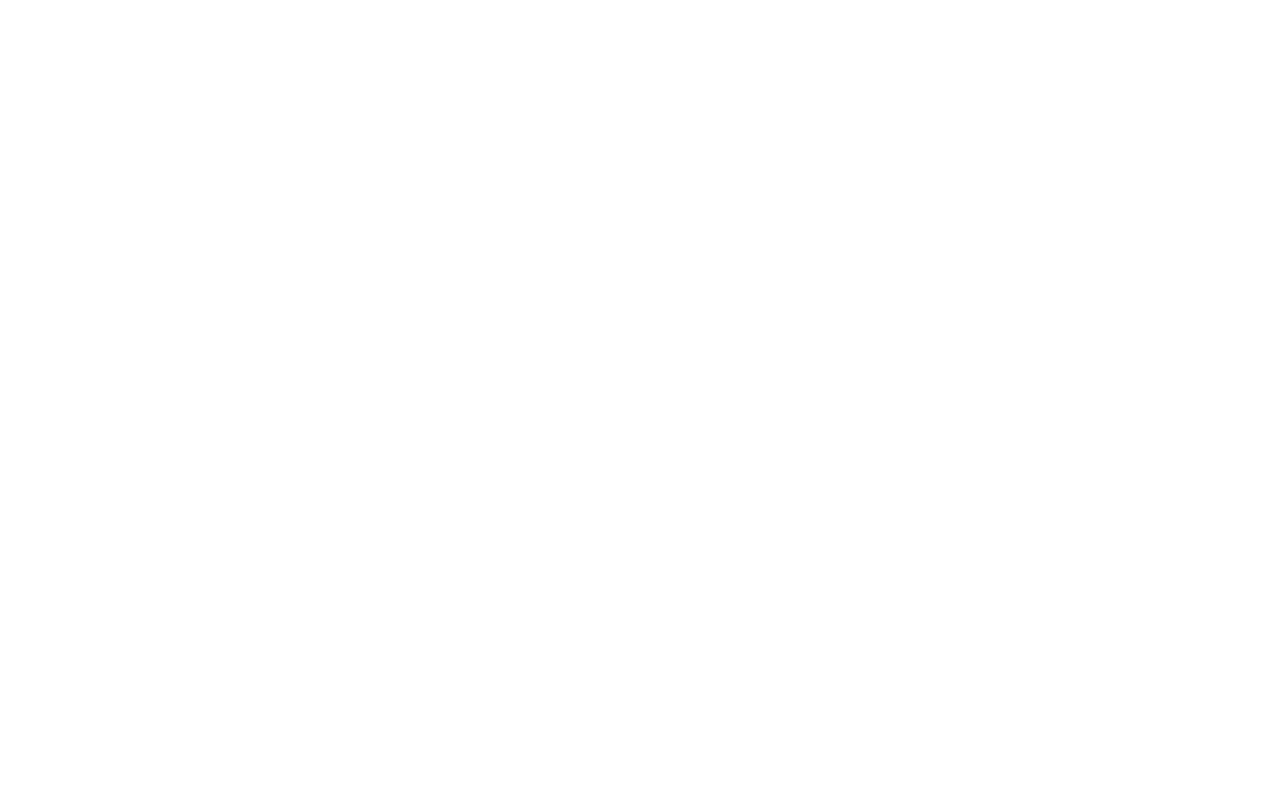
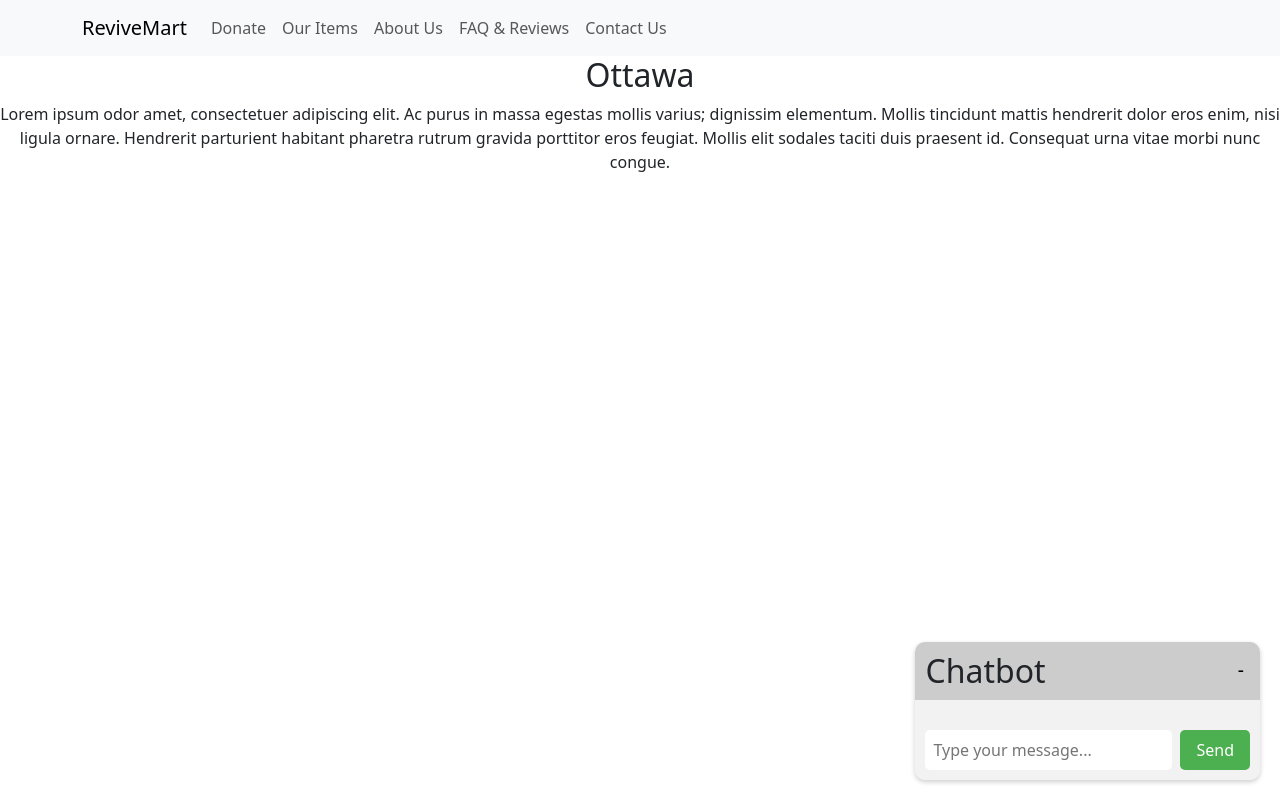
Before and after one commit to emma-t/SEG3125-Project-2, a React (Create React App) app: page / in a window 1280 px wide. Built offline with nearby package versions, Linux system fonts and the light colour scheme.

Commit message:
Reverted base url

```diff
--- a/src/index.js
+++ b/src/index.js
@@ -1,18 +1,15 @@
 import React from 'react';
-import ReactDOM from 'react-dom';
-import { BrowserRouter } from 'react-router-dom';
+import ReactDOM from 'react-dom/client';
 import './index.css';
 import App from './App';
 import reportWebVitals from './reportWebVitals';
 import 'bootstrap/dist/css/bootstrap.min.css';
 
-ReactDOM.render(
+const root = ReactDOM.createRoot(document.getElementById('root'));
+root.render(
   <React.StrictMode>
-    <BrowserRouter basename="/seg3125-project-2">
-      <App />
-    </BrowserRouter>
-  </React.StrictMode>,
-  document.getElementById('root')
+    <App />
+  </React.StrictMode>
 );
 
 reportWebVitals();
```
